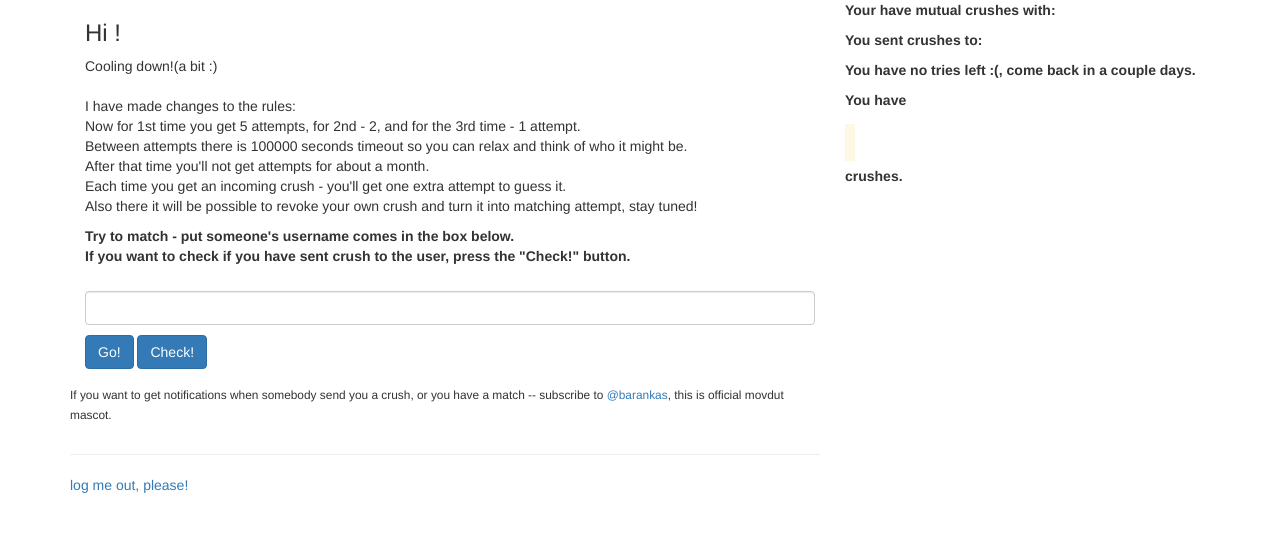
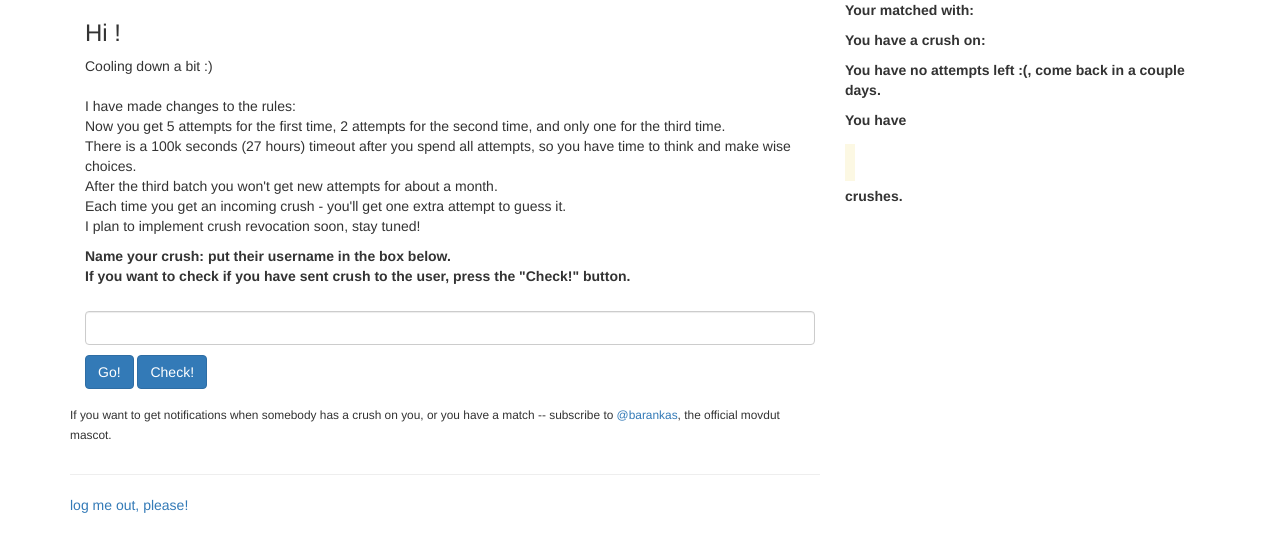
Before and after one commit to vadika/movdut, a Flask app: template templates/main.html in a window 1280 px wide. Shown: the top 552 px of the page. Run offline with Flask 2, Linux system fonts and the light colour scheme; the template is opened without the code that fills it, so the values that code supplies are empty; parts of the project's set-up code (start-up, migrations or seed data) failed here and were passed over; some libraries are stand-ins or nearby versions.

Commit message:
Update main.html

```diff
--- a/templates/main.html
+++ b/templates/main.html
@@ -20,19 +20,19 @@
             <h3>Hi {{ login }}! </h3>
 
             <p>
-                Cooling down!(a bit :)<br><br>
+                Cooling down a bit :)<br><br>
                 I have made changes to the rules:<br>
-                Now for 1st time you get 5 attempts, for 2nd - 2, and for the 3rd time - 1 attempt. <br>
-                Between attempts there is 100000 seconds timeout so you can relax and think of who it might be. <br>
-                After that time you'll not get attempts for about a month. <br>
+                Now you get 5 attempts for the first time, 2 attempts for the second time, and only one for the third time. <br>
+                There is a 100k seconds (27 hours) timeout after you spend all attempts, so you have time to think and make wise choices. <br>
+                After the third batch you won't get new attempts for about a month. <br>
                 Each time you get an incoming crush - you'll get one extra attempt to guess it. <br>
-                Also there it will be possible to revoke your own crush and turn it into matching attempt, stay tuned! <br>
+                I plan to implement crush revocation soon, stay tuned! <br>
             </p>
 
             <form action="/guessortry" method="post">
                 <div class="form-group">
                     <label for="inputbox">
-                        <p>Try to match - put someone's username comes in the box below.<br>
+                        <p>Name your crush: put their username in the box below.<br>
                             If you want to check if you have sent crush to the user, press the "Check!" button.
                         </p>
                     </label>
@@ -47,7 +47,7 @@
         </div>
         <div class="col-md-4">
             <p>
-                <strong>Your have mutual crushes with:</strong>
+                <strong>Your matched with:</strong>
             <ul class="list-unstyled">
                 {% for mutualnames in mutual %}
                     <li>{{ mutualnames }}</li>
@@ -56,7 +56,7 @@
             </p>
 
             <p>
-                <strong>You sent crushes to:</strong>
+                <strong>You have a crush on:</strong>
             <ul class="list-unstyled">
                 {% for sentnames in sent %}
                     <li>{{ sentnames }}</li>
@@ -73,9 +73,9 @@
                             <h3>
                                 <mark>{{ tries }}</mark>
                             </h3>
-                            tries.</strong>
+                            attempts.</strong>
                     {% else %}
-                        <strong>You have no tries left :(, come back in a couple days.</strong>
+                        <strong>You have no attempts left :(, come back in a couple days.</strong>
                     {% endif %}
                 </p>
             </div>
@@ -92,8 +92,8 @@
         <div class="row">
             <div class="col-md-8">
                 <p>
-                    <small>If you want to get notifications when somebody send you a crush, or you have a match --
-                        subscribe to <a href="https://mokum.place/barankas">@barankas</a>, this is official movdut
+                    <small>If you want to get notifications when somebody has a crush on you, or you have a match --
+                        subscribe to <a href="https://mokum.place/barankas">@barankas</a>, the official movdut
                         masсot.
                     </small>
                 </p>
```
